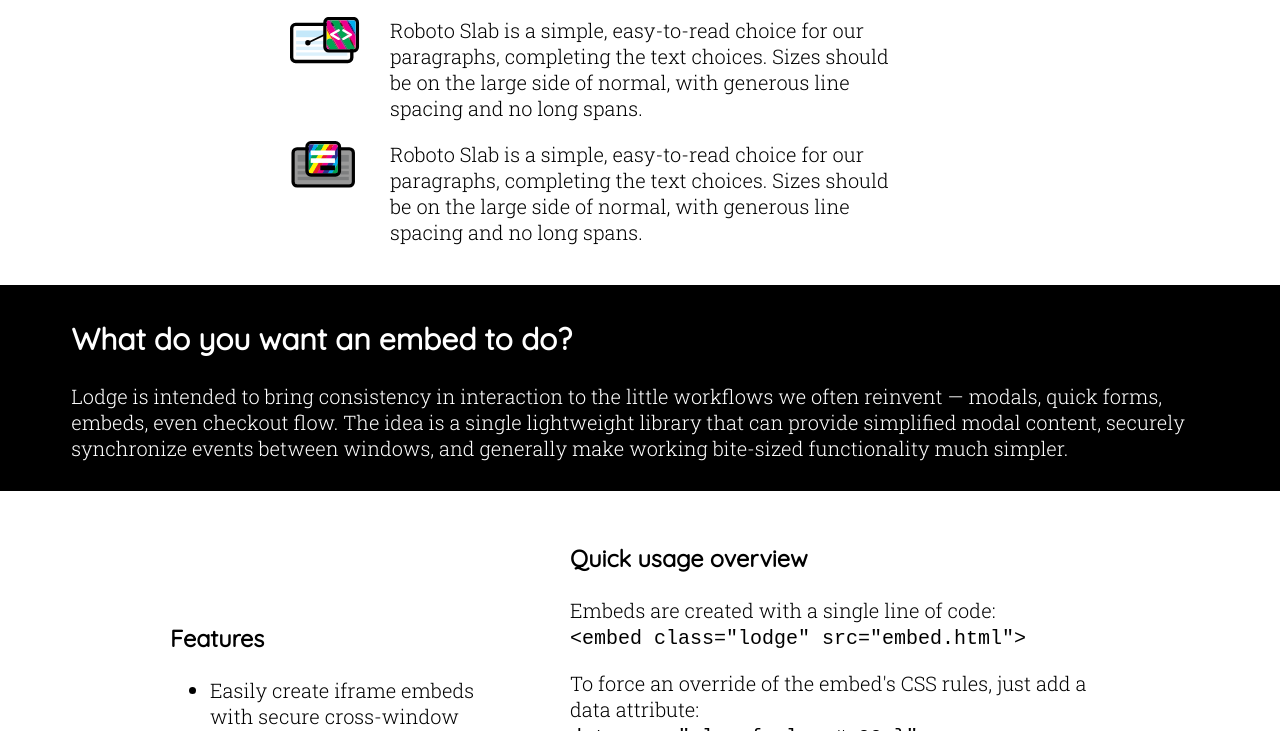
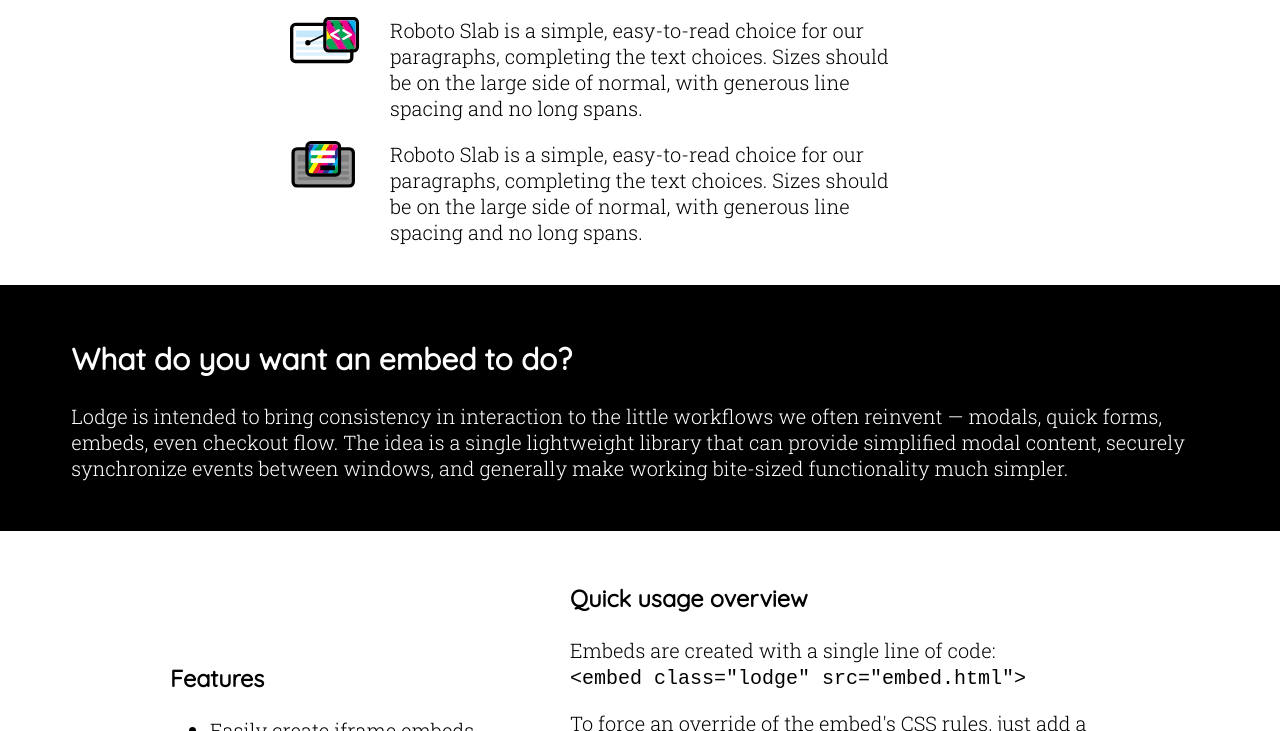
Before and after one commit to substationHQ/lodge, a website: page branded-demo.html in a window 1280 px wide. Shown: the part 523-1254 px from the top of the page. Drawn offline with Linux system fonts and the light colour scheme.

Commit message:
More padding in middle section

```diff
--- a/css/branded-demo.css
+++ b/css/branded-demo.css
@@ -116,7 +116,7 @@
 .alt-section {
     color: white;
     position: relative;
-    padding: 0.5em 4vw;
+    padding: 1.5em 4vw;
     margin: 0 -0.5em;
     /* background-image: url('/assets/lodge-logo-darkgray.svg');
     background-position: bottom 125% right -100px; */
```
